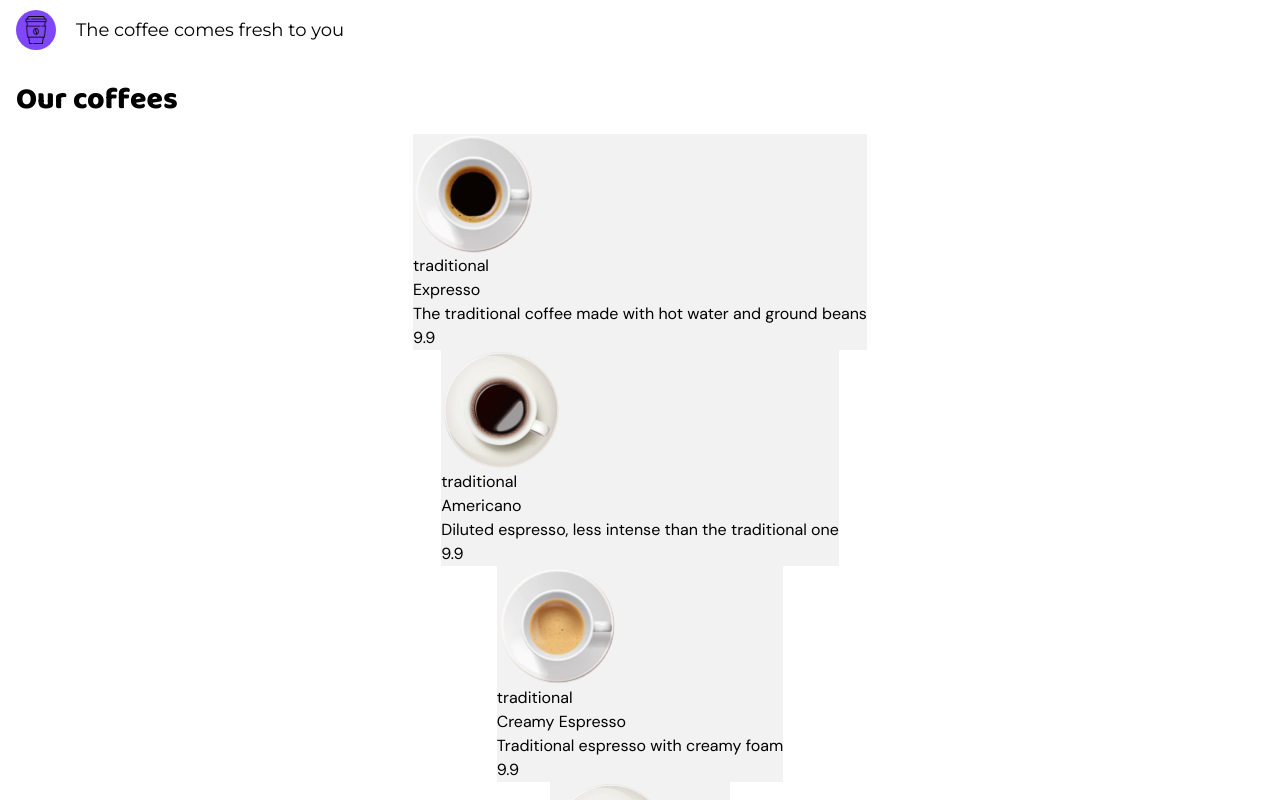
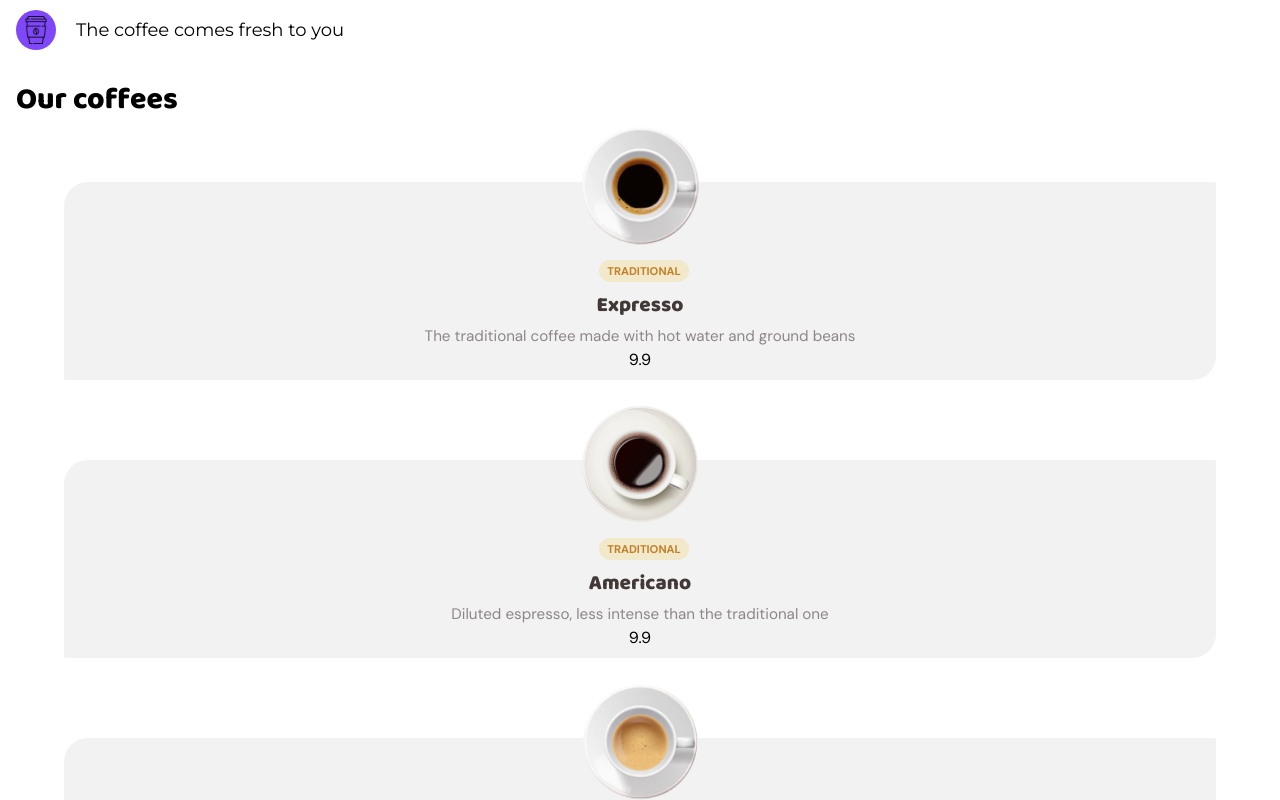
Before and after one commit to elJacob11/coffedelivero, a React (Vite) app: page / in a window 1280 px wide. Shown: the part 1020-1820 px from the top of the page. Built offline with nearby package versions, Linux system fonts and the light colour scheme; a web font is replaced by a local one.

Commit message:
Adding tailwind to coffees

```diff
--- a/src/components/CoffeeCard.tsx
+++ b/src/components/CoffeeCard.tsx
@@ -18,18 +18,18 @@ interface CoffeeProps {
 }
 
 export default function CoffeeCard({coffee}: CoffeeProps) {
-  const coffeeDesign = " w-100 bg-[#F3F2F2] "
+  const coffeeDesign = " flex flex-col w-[90%] bg-[#F3F2F2] mt-[3rem] p-2 mb-8 "
 
   return (
-    <div className={`${coffeeDesign}`}>
-      <img src={`/coffees/${coffee.photo}`} alt="" />
-      <div>
+    <div className={`${coffeeDesign} text-center items-center rounded-tr-sm rounded-bl-sm rounded-br-3xl rounded-tl-3xl`}>
+      <img src={`/coffees/${coffee.photo}`} alt={`${coffee.photo}`} className=' -mt-16' />
+      <div className='mt-3 mb-2'>
         {coffee.tags.map(tag => (
-          <span key={tag}>{tag}</span>
+          <span className=' bg-[#F1E9C9] rounded-full px-[0.5rem] py-[0.25rem] text-[#C47F28] ml-2 uppercase font-bold text-[0.7rem]' key={tag}>{tag}</span>
         ))}
       </div>
-      <h3>{coffee.name}</h3>
-      <p>{coffee.description}</p>
+      <h3 className='font-baloo text-[1.3rem] font-bold text-[#403937] pb-1'>{coffee.name}</h3>
+      <p className='text-[#8D8686] font-normal text-[0.95rem]'>{coffee.description}</p>
       <div>
           {coffee.price}
       </div>
```
